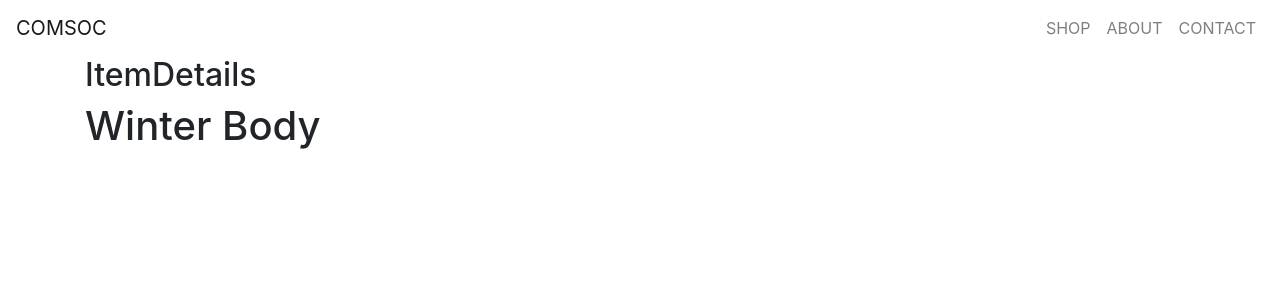
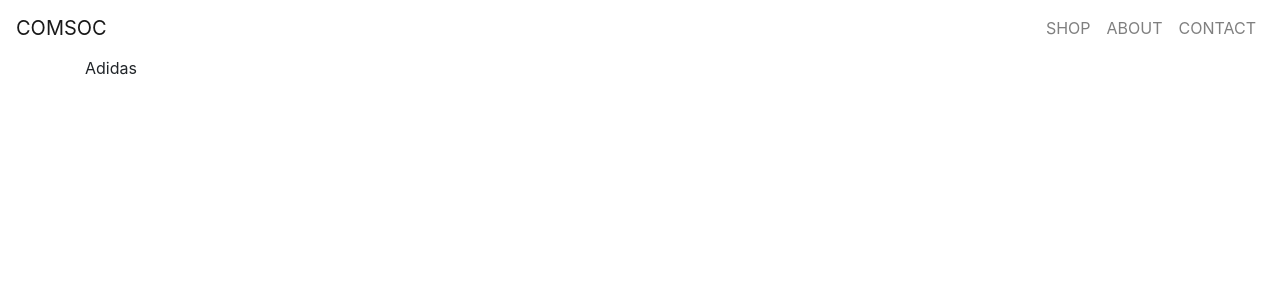
Before and after one commit to wongRichardH/webStore, a React (Create React App) app: page /shop/Adidas in a window 1280 px wide. Shown: the top 300 px of the page. Built offline with nearby package versions, Linux system fonts and the light colour scheme.

Commit message:
incremental

```diff
--- a/src/components/Shop/ItemDetails.js
+++ b/src/components/Shop/ItemDetails.js
@@ -3,60 +3,14 @@ import { connect } from 'react-redux';
 
 class ItemDetails extends Component {
 
+    componentDidMount() {
+        console.log(this.props)
+    }
+
     render() {
-
-        console.log(this.props.key)
-
-
-        let nameAndID = this.props.items.map((item, index) => {
-
-            // console.log(item.id)
-            // console.log(this.props.items[index].title)
-
-            if ( item.id === this.props.items[index].id ) {
-                return (
-                    <div>
-                        {item.id}
-                        {this.props.items[index].title}
-                    </div>
-                )
-            }
-            // else {
-            //     return (
-            //         <div>
-            //             <h2> {item.id}</h2>
-            //             <h3> {this.props.items[0].title}</h3>
-            //         </div>
-
-
-            //     )
-            // }
-
-        })
-
-        const passedPropID = (
-
-                <div>
-                    <h1> {this.props.key} </h1>
-                    <h1> {this.props.items[0].title} </h1>
-
-                    {/* {this.props.items[0].title}  */}
-                </div>
-
-
-
-        )
-
-
-
-
         return (
             <div>
-                <h2>ItemDetails</h2>
-                {/* {nameAndID} */}
-
-                {passedPropID}
-
+                {this.props.match.params.itemID}
             </div>
         )
     }
--- a/src/components/Shop/ItemPreviewCard.js
+++ b/src/components/Shop/ItemPreviewCard.js
@@ -4,10 +4,6 @@ import styled from 'styled-components';
 
 import {Link, NavLink} from 'react-router-dom';
 
-const Styles = styled.div`
-
-
-`;
 
 const StyledCard = styled(Card)`
     text-align: center;
@@ -21,9 +17,8 @@ class ItemPreviewCard extends Component {
 
     render() {
         return (
-            <Styles>
             <NavLink to={{
-                pathname: `/shop/${this.props.name}`,
+                pathname: `/shop/${this.props.id}`,
                 search: `?id=${this.props.id}`
                 }}>
                 <StyledCard style={{ width: '18rem' }}>
@@ -36,7 +31,6 @@ class ItemPreviewCard extends Component {
                         </Card.Body>
                 </StyledCard>
             </NavLink>
-            </Styles>
         )
     }
 }
```
Also changed, not shown: src/components/Shop/Shop.js (+6 -1 lines).
